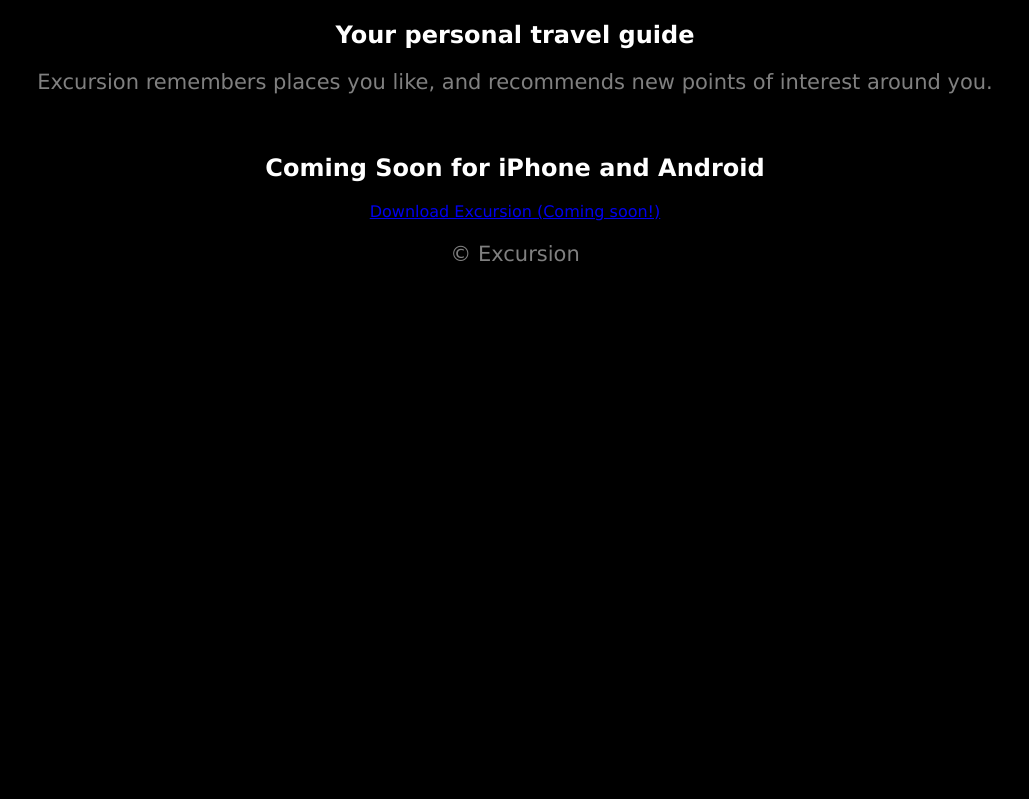
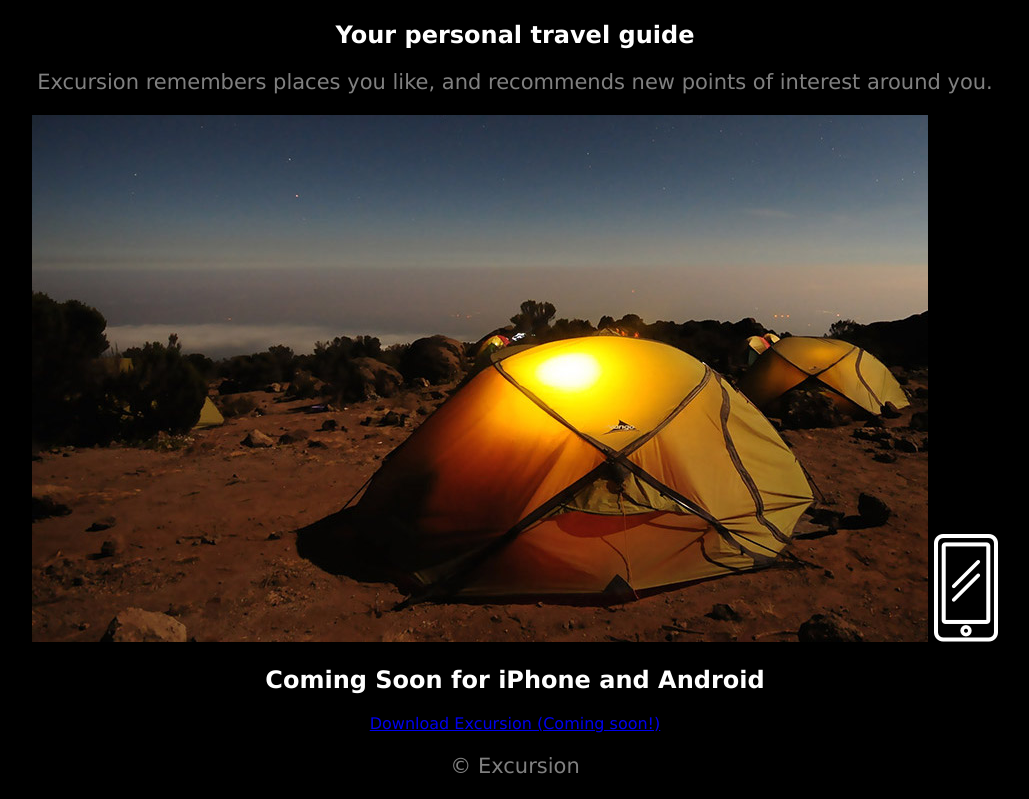
Before and after one commit to emay10/excursion, a plain HTML site: page index.html in a window 1280 px wide. Shown: the part 371-1170 px from the top of the page, without its empty margins (125-1154 px from the left). Before the commit the page ends 800 px from the top, so only its background shows below. Drawn offline with Linux system fonts and the light colour scheme.

Commit message:
Add file extension to img and vid links

```diff
--- a/index.html
+++ b/index.html
@@ -12,7 +12,7 @@
     </p>
 
     <!-- Phone video  -->
-      <video src="./resources/videos/MP4 stock video">
+      <video src="./resources/videos/MP4 stock video.mp4">
       </video>
 
     <h2>Your personal travel guide</h2>
@@ -20,10 +20,10 @@
     </p>
 
     <!-- Landscape photo -->
-      <img src="./resources/images/camp" alt="" />
+      <img src="./resources/images/camp.jpg" alt="" />
 
     <!-- Phone icon -->
-      <img src="./resources/images/phone" alt="" />
+      <img src="./resources/images/phone.png" alt="" />
 
     <h2>Coming Soon for iPhone and Android</h2>
     <p class="link">
```
